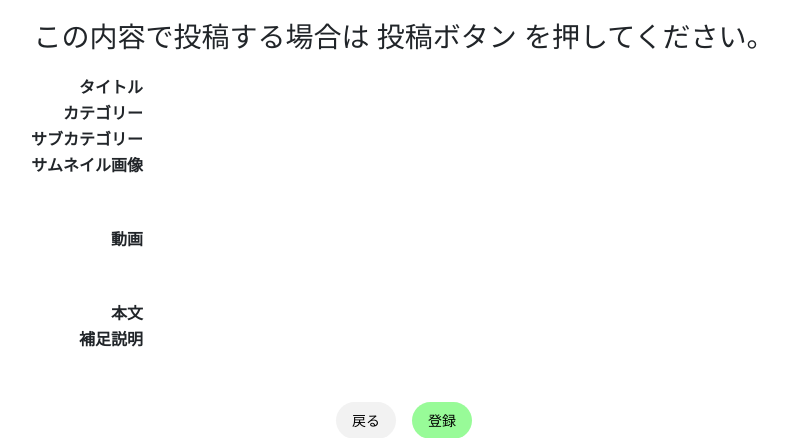
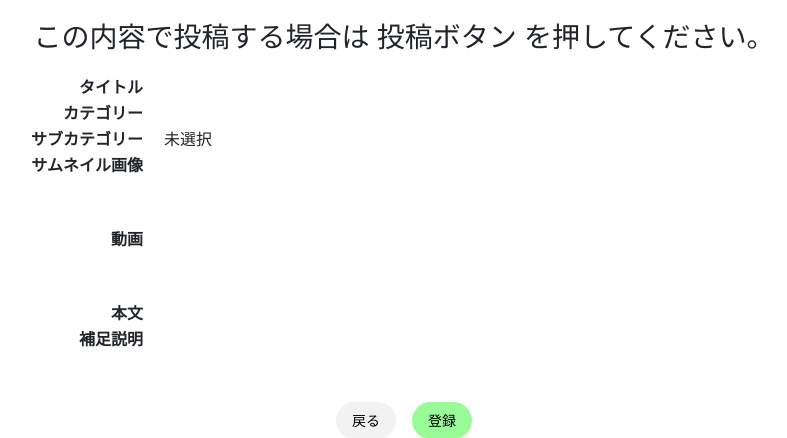
Before and after one commit to reina-nakanishi/TipTree, a Django app: template tiptree_project/templates/posts/confirm.html in a window 1280 px wide. Shown: the part 73-511 px from the top of the page, without its empty margins (236-1023 px from the left). Run offline with Django 5.2, Linux system fonts and the light colour scheme; the template is opened without the code that fills it, so the values that code supplies are empty.

Commit message:
posts/confirm.htmlでサブカテゴリが選択されていない時に未選択と表示させるようにした

```diff
--- a/tiptree_project/templates/posts/confirm.html
+++ b/tiptree_project/templates/posts/confirm.html
@@ -19,7 +19,7 @@
 
             <tr>
                 <td>サブカテゴリー</td>
-                <td>{{ create_post_form.cleaned_data.category }}</td>
+                <td>{{ create_post_form.cleaned_data.category | default:"未選択" }}</td>
             </tr>
 
             <tr>
```
